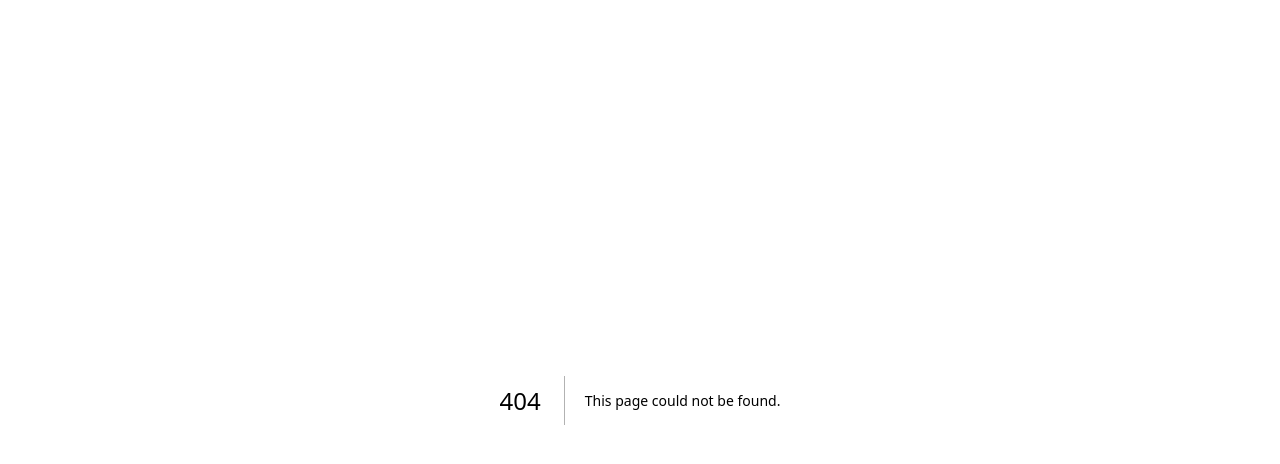
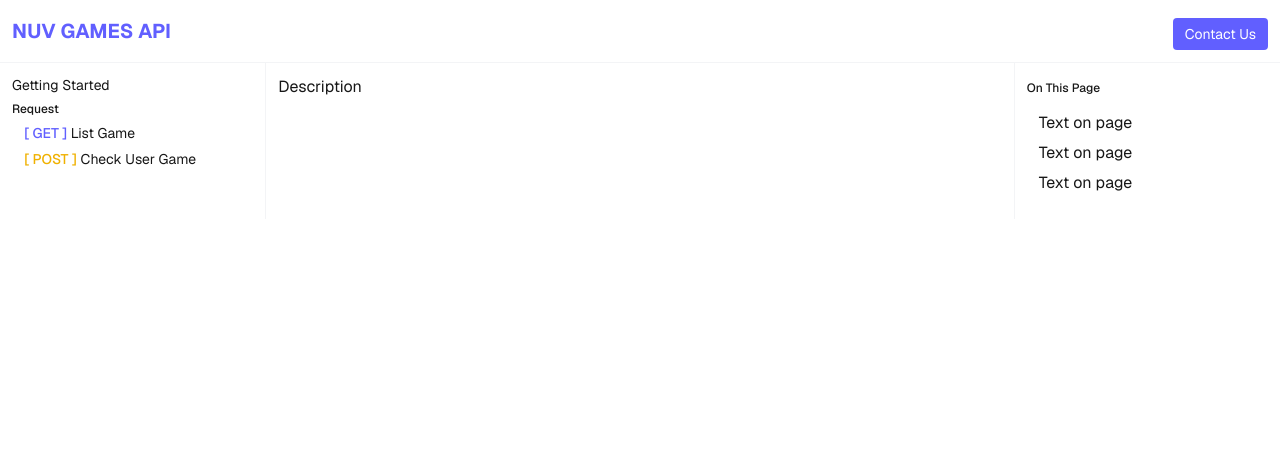
Before and after one commit to Kangyann/games-check-api, a Next.js app: page /docs in a window 1280 px wide. Before the commit this address had no page. Shown: the top 464 px of the page. Built offline with nearby package versions, Linux system fonts and the light colour scheme.

Commit message:
feat: add docs page;

```diff
--- /dev/null
+++ b/src/app/docs/page.tsx
@@ -0,0 +1,36 @@
+export default function Docs() {
+    return (
+        <div className="font-[family-name:var(--font-geist-sans)]">
+            <div className="container mx-auto p-3 flex justify-between items-center">
+                <h1 className="text-xl font-bold text-indigo-500">NUV GAMES API</h1>
+                <a href="https://wa.me/6283829055059?text=''" className="text-sm bg-indigo-500 text-white px-3 py-1.5 rounded w-fit mt-1.5 font-[family-name:var(--font-geist-sans) hover:bg-indigo-500/90 active:scale-[.95] transition">Contact Us</a>
+            </div>
+            <hr className="text-gray-100" />
+            <div className="flex container mx-auto relative">
+                <section className="flex-1 flex flex-col space-y-1.5 p-3 text-sm overflow-x-hidden">
+                    <a href="/docs" className="hover:underline transition">Getting Started</a>
+                    <small className="font-medium text-xs">Request</small>
+                    <div className="flex flex-col gap-1.5 ms-3">
+                        <a href="/docs/list-game" className="hover:underline transition"><span className="text-indigo-500 font-medium">[ GET ]</span> List Game</a>
+                        <a href="/docs/check-user-game" className="hover:underline transition"><span className="text-yellow-500 font-medium">[ POST ]</span> Check User Game</a>
+                    </div>
+                </section>
+                <main className="flex-[3] border-e border-s border-gray-100 p-3 h-[1000]">
+                    <div className="">
+                        <h4>Description</h4>
+                    </div>
+                </main>
+                <section className="flex-1 p-3">
+                    <div className="sticky top-3">
+                        <small className="font-medium text-xs">On This Page</small>
+                        <ul className="m-3 space-y-1.5">
+                            <li>Text on page</li>
+                            <li>Text on page</li>
+                            <li>Text on page</li>
+                        </ul>
+                    </div>
+                </section>
+            </div>
+        </div>
+    )
+}
```
